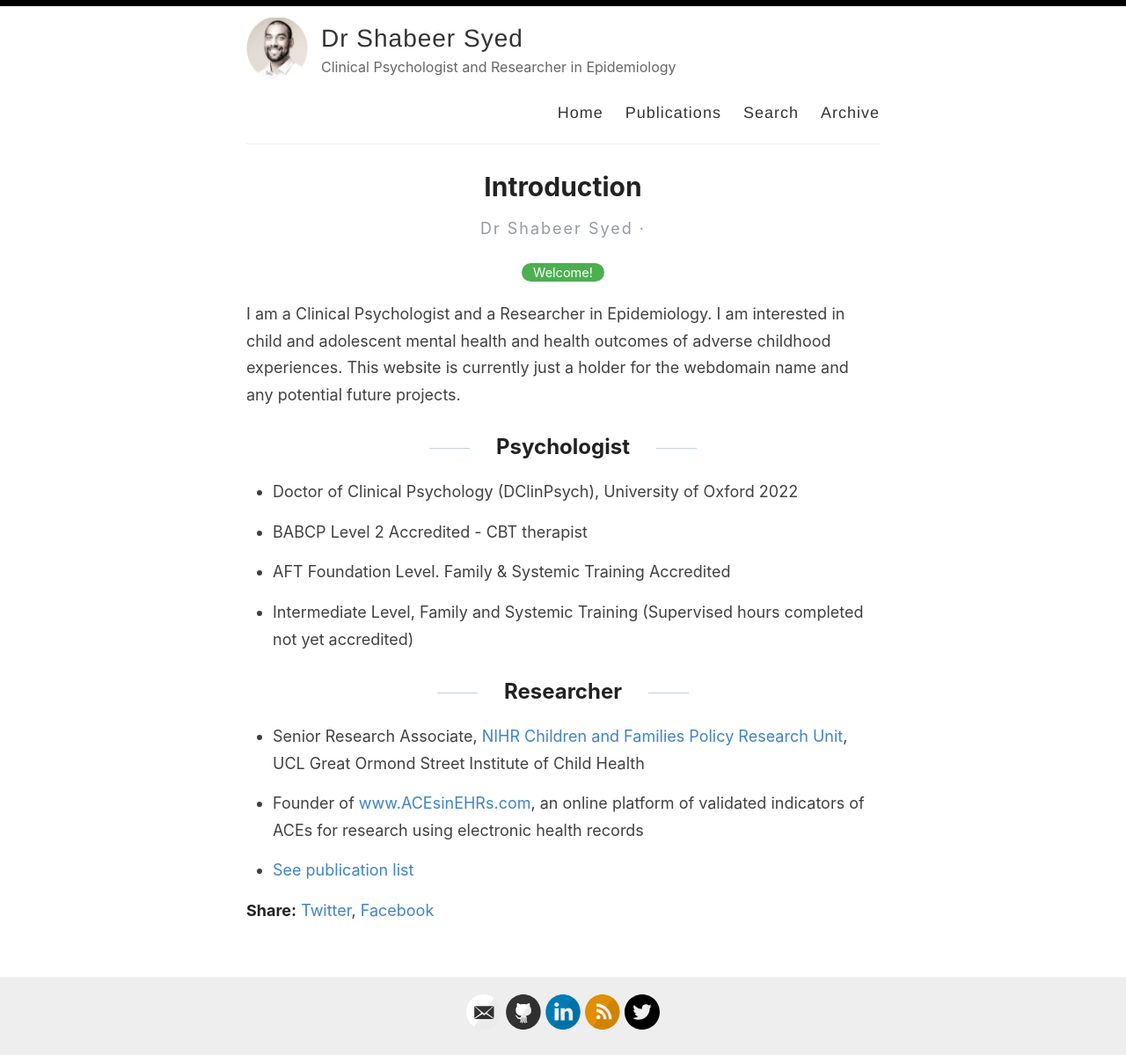
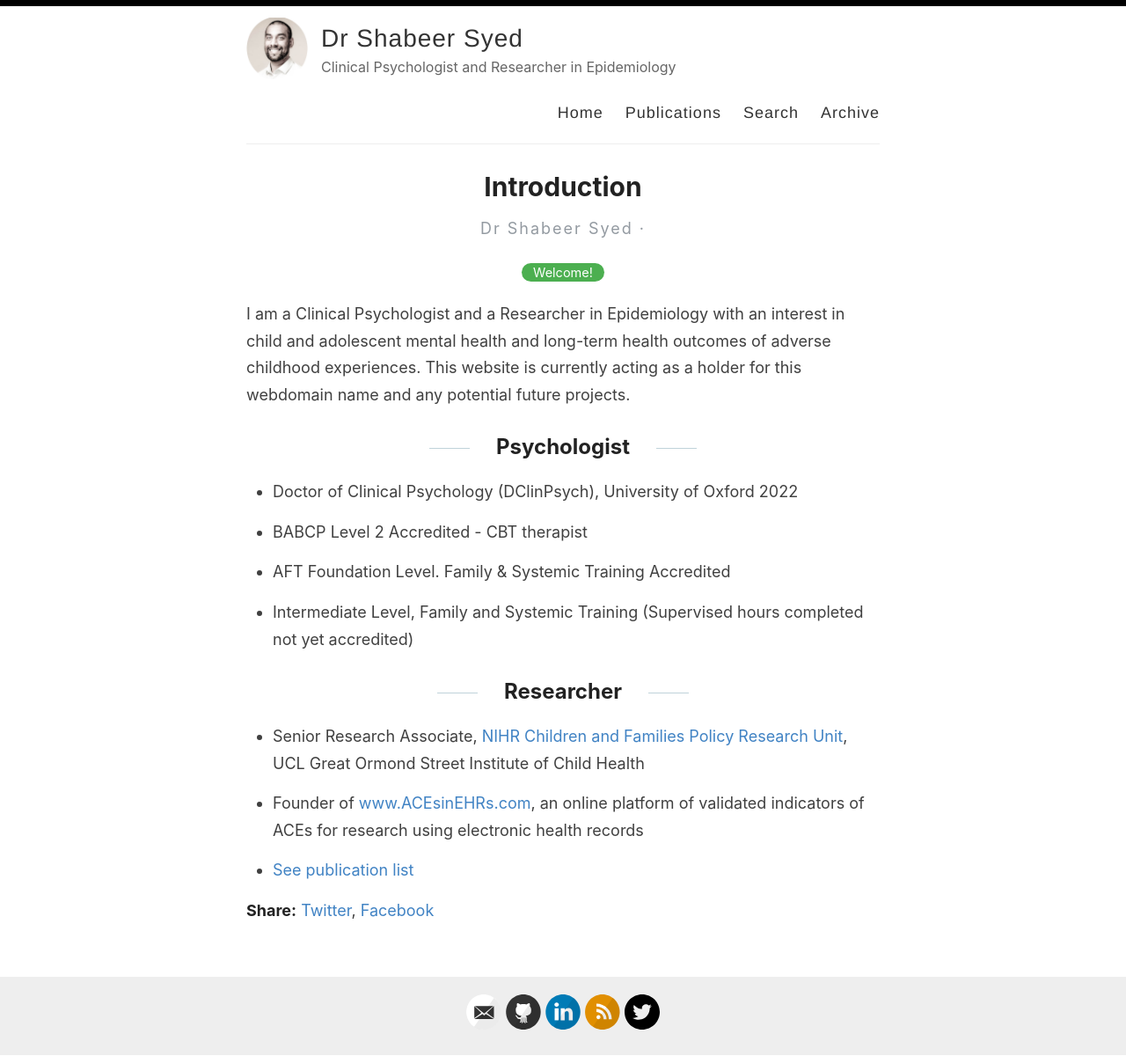
Before and after one commit to shabeer-syed/shabeersyed, a Jekyll site: the page built from index.md, in a window 1280 px wide. Shown: the whole page at 88% size. Built offline with Jekyll 4.4.1, drawn with Linux system fonts in a browser that asks for light colours; comment, search, counter and statistics services are not loaded.

Commit message:
Update index.md

```diff
--- a/index.md
+++ b/index.md
@@ -4,7 +4,7 @@ title: Introduction
 categories: [Welcome!]
 ---
 
-I am a Clinical Psychologist and a Researcher in Epidemiology. I am interested in child and adolescent mental health and health outcomes of adverse childhood experiences. This website is currently just a holder for the webdomain name and any potential future projects.
+I am a Clinical Psychologist and a Researcher in Epidemiology with an interest in child and adolescent mental health and long-term health outcomes of adverse childhood experiences. This website is currently acting as a holder for this webdomain name and any potential future projects.
 
 ## Psychologist
 
```
